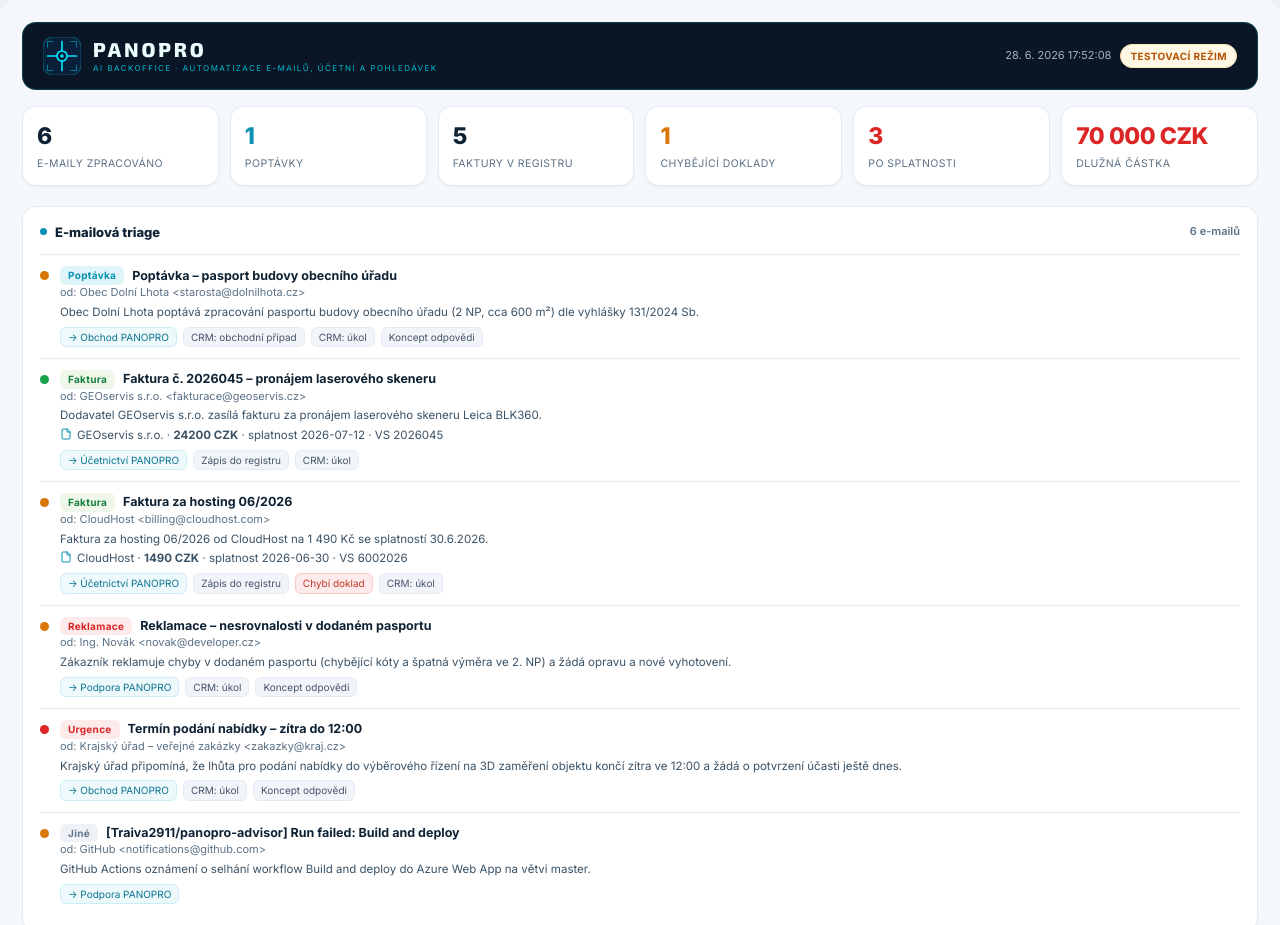
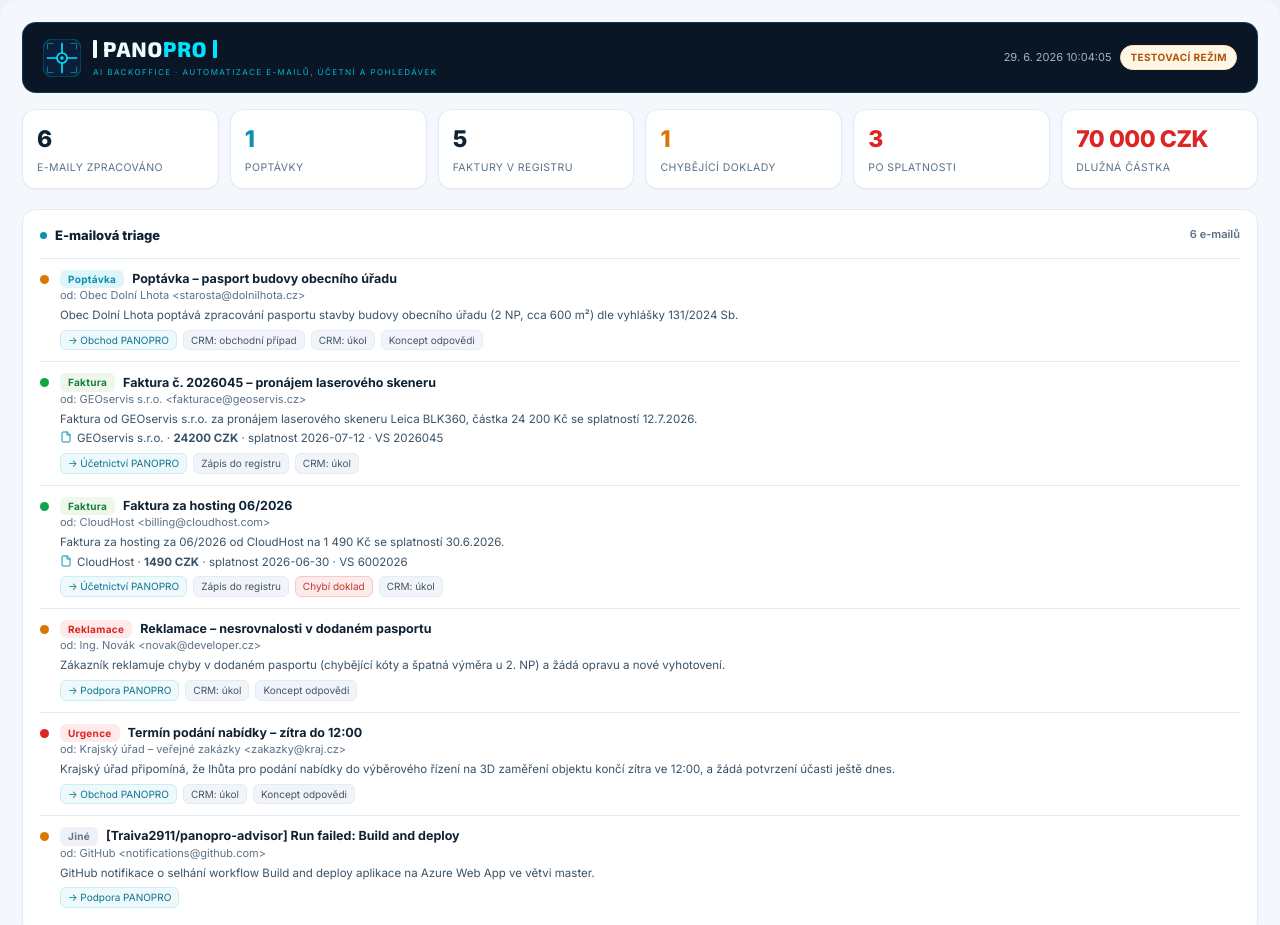
Before and after one commit to Traiva2911/panopro-backoffice-dashboard, a plain HTML site: page index.html in a window 1280 px wide. Shown: the top 925 px of the page. Drawn offline with Linux system fonts and the light colour scheme.

Commit message:
Branded PANOPRO wordmark logo in header
Co-Authored-By: Claude Opus 4.8 <noreply@anthropic.com>

```diff
--- a/index.html
+++ b/index.html
@@ -13,8 +13,12 @@
     background:#0a1626;padding:14px 20px;border-radius:14px;border:1px solid rgba(0,229,255,.18);}
   .pd-brand{display:flex;align-items:center;gap:12px;}
   .pd-logo-mark{flex-shrink:0;line-height:0;}
-  .pd-wordmark{font-family:'Exo 2','Inter',sans-serif;font-weight:800;font-size:20px;letter-spacing:.14em;
-    color:#eafdff;line-height:1.1;}
+  .pd-wordmark{font-family:'Exo 2','Inter',sans-serif;font-weight:800;font-size:21px;letter-spacing:.04em;
+    line-height:1.1;display:inline-flex;align-items:center;color:#eafdff;}
+  .pd-wordmark .pro{color:#00E5FF;}
+  .pd-wordmark .bar{width:4px;height:18px;border-radius:1px;}
+  .pd-wordmark .bar.l{background:#eafdff;margin-right:6px;}
+  .pd-wordmark .bar.c{background:#00E5FF;margin-left:6px;}
   .pd-tag{font-size:8px;letter-spacing:.18em;color:#00b8cc;text-transform:uppercase;margin-top:3px;}
   .pd-meta{display:flex;align-items:center;gap:9px;font-size:11px;color:#9fb4c4;}
   .badge{font-size:10px;font-weight:700;padding:4px 9px;border-radius:20px;letter-spacing:.04em;}
@@ -84,11 +88,11 @@
 <path d="M30 25 L30 30 L25 30" stroke="rgba(0,229,255,.45)" stroke-width="1" fill="none" stroke-linecap="round"/>
 </svg></div>
         <div>
-          <div class="pd-wordmark">PANOPRO</div>
+          <div class="pd-wordmark"><span class="bar l"></span>PANO<span class="pro">PRO</span><span class="bar c"></span></div>
           <div class="pd-tag">AI Backoffice · automatizace e-mailů, účetní a pohledávek</div>
         </div>
       </div>
-      <div class="pd-meta"><span>28. 6. 2026 17:52:08</span>
+      <div class="pd-meta"><span>29. 6. 2026 10:04:05</span>
         <span class="badge dry">TESTOVACÍ REŽIM</span></div>
     </div>
 
@@ -99,32 +103,32 @@
       <div class="mail-top"><span class="cat poptavka">Poptávka</span>
         <span class="mail-subj">Poptávka – pasport budovy obecního úřadu</span></div>
       <div class="mail-from">od: Obec Dolní Lhota &lt;starosta@dolnilhota.cz&gt;</div>
-      <div class="mail-sum">Obec Dolní Lhota poptává zpracování pasportu budovy obecního úřadu (2 NP, cca 600 m²) dle vyhlášky 131/2024 Sb.</div>
+      <div class="mail-sum">Obec Dolní Lhota poptává zpracování pasportu stavby budovy obecního úřadu (2 NP, cca 600 m²) dle vyhlášky 131/2024 Sb.</div>
       <div class="mail-tags"><span class="tag owner">→ Obchod PANOPRO</span><span class="tag">CRM: obchodní případ</span><span class="tag">CRM: úkol</span><span class="tag">Koncept odpovědi</span></div></div></div><div class="mail"><div class="urg nizka"></div><div class="mail-body">
       <div class="mail-top"><span class="cat faktura">Faktura</span>
         <span class="mail-subj">Faktura č. 2026045 – pronájem laserového skeneru</span></div>
       <div class="mail-from">od: GEOservis s.r.o. &lt;fakturace@geoservis.cz&gt;</div>
-      <div class="mail-sum">Dodavatel GEOservis s.r.o. zasílá fakturu za pronájem laserového skeneru Leica BLK360.</div><div class="mail-sum"><svg width="12" height="12" viewBox="0 0 24 24" fill="none" stroke="#0891b2" stroke-width="2" stroke-linecap="round" stroke-linejoin="round" style="vertical-align:-1px;margin-right:5px" aria-hidden="true"><path d="M14 2H6a2 2 0 0 0-2 2v16a2 2 0 0 0 2 2h12a2 2 0 0 0 2-2V8z"/><path d="M14 2v6h6"/></svg>GEOservis s.r.o. · <b>24200 CZK</b> · splatnost 2026-07-12 · VS 2026045</div>
-      <div class="mail-tags"><span class="tag owner">→ Účetnictví PANOPRO</span><span class="tag">Zápis do registru</span><span class="tag">CRM: úkol</span></div></div></div><div class="mail"><div class="urg stredni"></div><div class="mail-body">
+      <div class="mail-sum">Faktura od GEOservis s.r.o. za pronájem laserového skeneru Leica BLK360, částka 24 200 Kč se splatností 12.7.2026.</div><div class="mail-sum"><svg width="12" height="12" viewBox="0 0 24 24" fill="none" stroke="#0891b2" stroke-width="2" stroke-linecap="round" stroke-linejoin="round" style="vertical-align:-1px;margin-right:5px" aria-hidden="true"><path d="M14 2H6a2 2 0 0 0-2 2v16a2 2 0 0 0 2 2h12a2 2 0 0 0 2-2V8z"/><path d="M14 2v6h6"/></svg>GEOservis s.r.o. · <b>24200 CZK</b> · splatnost 2026-07-12 · VS 2026045</div>
+      <div class="mail-tags"><span class="tag owner">→ Účetnictví PANOPRO</span><span class="tag">Zápis do registru</span><span class="tag">CRM: úkol</span></div></div></div><div class="mail"><div class="urg nizka"></div><div class="mail-body">
       <div class="mail-top"><span class="cat faktura">Faktura</span>
         <span class="mail-subj">Faktura za hosting 06/2026</span></div>
       <div class="mail-from">od: CloudHost &lt;billing@cloudhost.com&gt;</div>
-      <div class="mail-sum">Faktura za hosting 06/2026 od CloudHost na 1 490 Kč se splatností 30.6.2026.</div><div class="mail-sum"><svg width="12" height="12" viewBox="0 0 24 24" fill="none" stroke="#0891b2" stroke-width="2" stroke-linecap="round" stroke-linejoin="round" style="vertical-align:-1px;margin-right:5px" aria-hidden="true"><path d="M14 2H6a2 2 0 0 0-2 2v16a2 2 0 0 0 2 2h12a2 2 0 0 0 2-2V8z"/><path d="M14 2v6h6"/></svg>CloudHost · <b>1490 CZK</b> · splatnost 2026-06-30 · VS 6002026</div>
+      <div class="mail-sum">Faktura za hosting za 06/2026 od CloudHost na 1 490 Kč se splatností 30.6.2026.</div><div class="mail-sum"><svg width="12" height="12" viewBox="0 0 24 24" fill="none" stroke="#0891b2" stroke-width="2" stroke-linecap="round" stroke-linejoin="round" style="vertical-align:-1px;margin-right:5px" aria-hidden="true"><path d="M14 2H6a2 2 0 0 0-2 2v16a2 2 0 0 0 2 2h12a2 2 0 0 0 2-2V8z"/><path d="M14 2v6h6"/></svg>CloudHost · <b>1490 CZK</b> · splatnost 2026-06-30 · VS 6002026</div>
       <div class="mail-tags"><span class="tag owner">→ Účetnictví PANOPRO</span><span class="tag">Zápis do registru</span><span class="tag danger">Chybí doklad</span><span class="tag">CRM: úkol</span></div></div></div><div class="mail"><div class="urg stredni"></div><div class="mail-body">
       <div class="mail-top"><span class="cat reklamace">Reklamace</span>
         <span class="mail-subj">Reklamace – nesrovnalosti v dodaném pasportu</span></div>
       <div class="mail-from">od: Ing. Novák &lt;novak@developer.cz&gt;</div>
-      <div class="mail-sum">Zákazník reklamuje chyby v dodaném pasportu (chybějící kóty a špatná výměra ve 2. NP) a žádá opravu a nové vyhotovení.</div>
+      <div class="mail-sum">Zákazník reklamuje chyby v dodaném pasportu (chybějící kóty a špatná výměra u 2. NP) a žádá opravu a nové vyhotovení.</div>
       <div class="mail-tags"><span class="tag owner">→ Podpora PANOPRO</span><span class="tag">CRM: úkol</span><span class="tag">Koncept odpovědi</span></div></div></div><div class="mail"><div class="urg vysoka"></div><div class="mail-body">
       <div class="mail-top"><span class="cat urgence">Urgence</span>
         <span class="mail-subj">Termín podání nabídky – zítra do 12:00</span></div>
       <div class="mail-from">od: Krajský úřad – veřejné zakázky &lt;zakazky@kraj.cz&gt;</div>
-      <div class="mail-sum">Krajský úřad připomíná, že lhůta pro podání nabídky do výběrového řízení na 3D zaměření objektu končí zítra ve 12:00 a žádá o potvrzení účasti ještě dnes.</div>
+      <div class="mail-sum">Krajský úřad připomíná, že lhůta pro podání nabídky do výběrového řízení na 3D zaměření objektu končí zítra ve 12:00, a žádá potvrzení účasti ještě dnes.</div>
       <div class="mail-tags"><span class="tag owner">→ Obchod PANOPRO</span><span class="tag">CRM: úkol</span><span class="tag">Koncept odpovědi</span></div></div></div><div class="mail"><div class="urg stredni"></div><div class="mail-body">
       <div class="mail-top"><span class="cat jine">Jiné</span>
         <span class="mail-subj">[Traiva2911/panopro-advisor] Run failed: Build and deploy</span></div>
       <div class="mail-from">od: GitHub &lt;notifications@github.com&gt;</div>
-      <div class="mail-sum">GitHub Actions oznámení o selhání workflow Build and deploy do Azure Web App na větvi master.</div>
+      <div class="mail-sum">GitHub notifikace o selhání workflow Build and deploy aplikace na Azure Web App ve větvi master.</div>
       <div class="mail-tags"><span class="tag owner">→ Podpora PANOPRO</span></div></div></div></div>
 
     <div class="sec"><div class="sec-h"><span class="dot"></span>Registr faktur
@@ -152,11 +156,11 @@
       </div>
       <table><thead><tr><th>Dlužník</th><th>Částka</th><th>Po splatnosti</th><th>VS</th><th>Akce</th></tr></thead>
       <tbody><tr><td>Gama spol.</td><td class="num">9900 CZK</td>
-      <td class="num">31 dní</td><td class="num">2026103</td>
+      <td class="num">32 dní</td><td class="num">2026103</td>
       <td><span class="pill l3">Eskalace</span></td></tr><tr><td>Beta a.s.</td><td class="num">48000 CZK</td>
-      <td class="num">12 dní</td><td class="num">2026102</td>
+      <td class="num">13 dní</td><td class="num">2026102</td>
       <td><span class="pill l2">2. upomínka</span></td></tr><tr><td>Alfa s.r.o.</td><td class="num">12100 CZK</td>
-      <td class="num">5 dní</td><td class="num">2026101</td>
+      <td class="num">6 dní</td><td class="num">2026101</td>
       <td><span class="pill l1">1. upomínka</span></td></tr></tbody></table></div>
 
     <div class="pd-foot">Vygenerováno AI Backoffice Agentem · data z testovacího běhu (nic se neodeslalo)</div>
```
